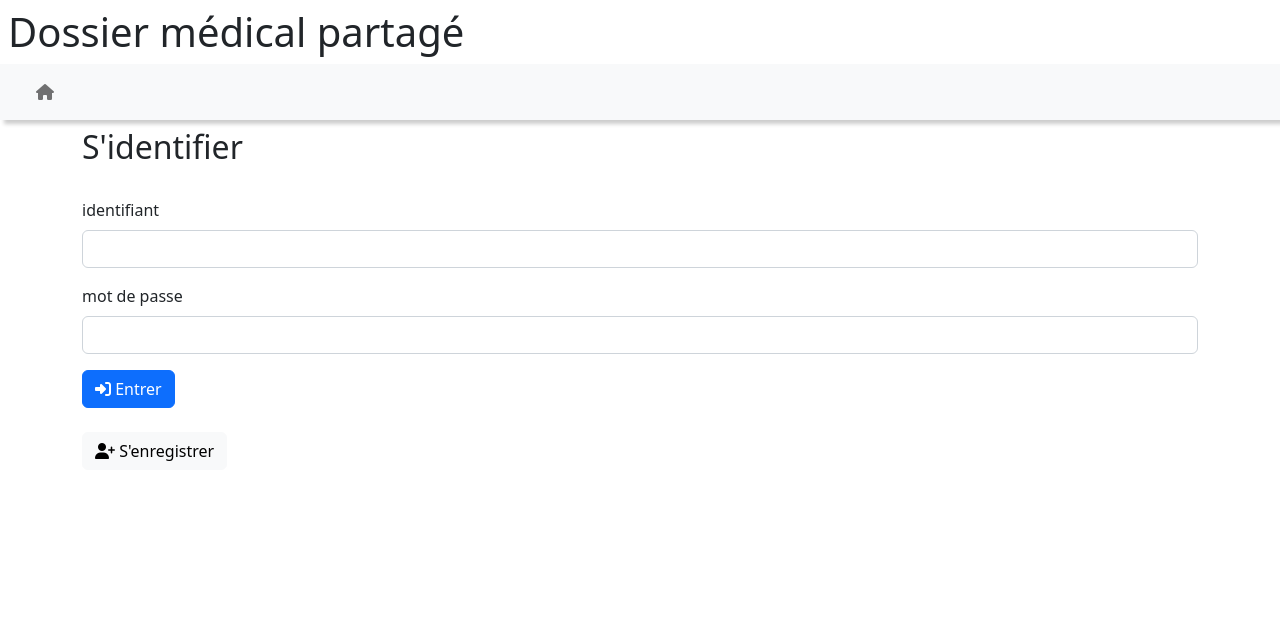
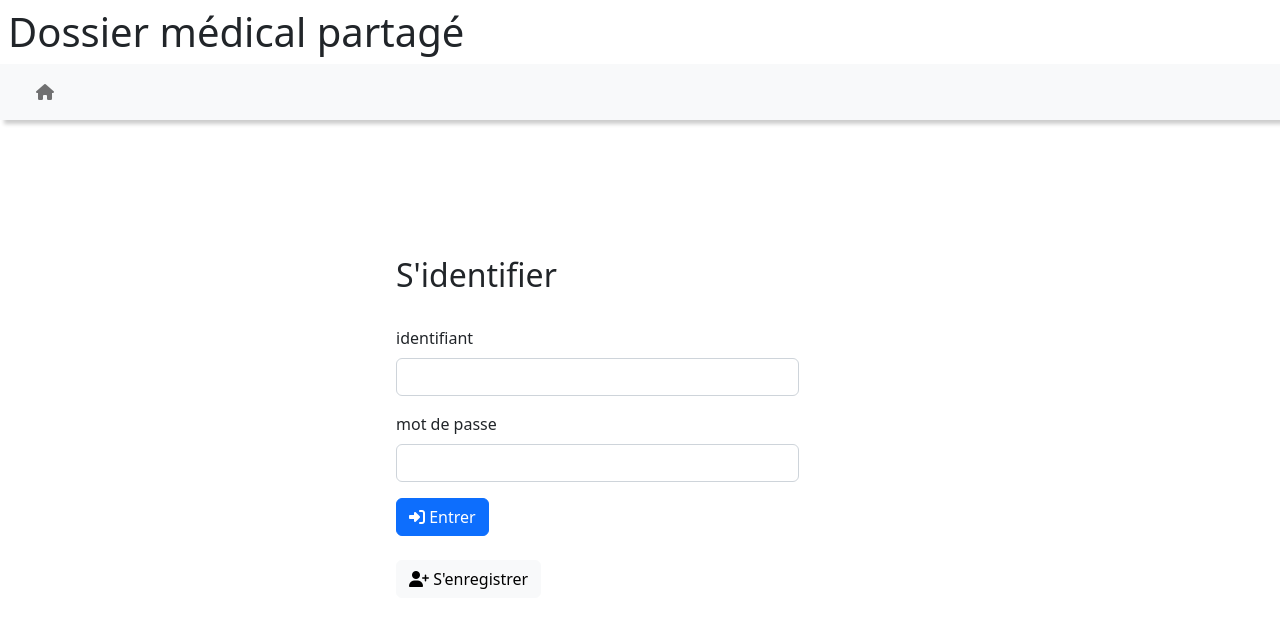
Before and after one commit to StefanGeorgesco/dmp-front, a Vue app: page /login in a window 1280 px wide. Shown: the top 628 px of the page. Built offline with nearby package versions, Linux system fonts and the light colour scheme.

Commit message:
Login component layout

```diff
--- a/src/components/LoginComponent.vue
+++ b/src/components/LoginComponent.vue
@@ -1,5 +1,7 @@
 <!-- eslint-disable prettier/prettier -->
 <template>
+  <div style="position: relative; height: 80vh; width: 100vw; overflow: hidden;">
+    <div class="col-md-4" style="position: absolute; left: 30%; right: 30%; top: 20%; bottom: 20%;">
       <div class="container">
         <h2>S'identifier</h2>
       </div>
@@ -8,7 +10,8 @@
         <form @submit.prevent="submitLogin">
           <div class="mb-3">
             <label for="username" class="form-label">identifiant</label>
-        <input type="text" class="form-control" v-model="user.username" id="username" aria-describedby="usernameHelp" />
+            <input type="text" class="form-control" v-model="user.username" id="username"
+              aria-describedby="usernameHelp" />
           </div>
           <div class="mb-3">
             <label for="password" class="form-label">mot de passe</label>
@@ -20,13 +23,17 @@
         </form>
         <br>
         <div class="col-12">
-      <RouterLink to="/sign-up" type="button" class="btn btn-light"><i class="fa-solid fa-user-plus"></i> S'enregistrer
+          <RouterLink to="/sign-up" type="button" class="btn btn-light"><i class="fa-solid fa-user-plus"></i>
+            S'enregistrer
           </RouterLink>
         </div>
         <br>
       </div>
+    </div>
+  </div>
 </template>
 
+<!-- eslint-disable prettier/prettier -->
 <script>
 import { useAuthUserStore } from "../stores/authUserStore.js";
 import { useMessagesStore } from "../stores/messagesStore";
@@ -56,5 +63,6 @@ export default {
 };
 </script>
 
+<!-- eslint-disable prettier/prettier -->
 <style scoped>
 </style>
```
Lines whose indentation alone changed are shown as unchanged.
